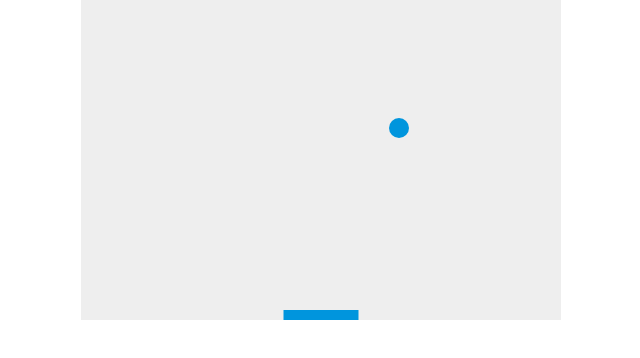
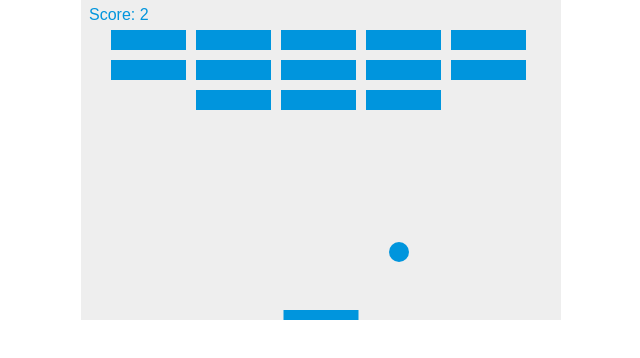
Before and after one commit to roum02/web1, a plain HTML site: page canvas.html in a window 1280 px wide. Shown: the whole page, without its empty margins (319-959 px from the left). Drawn offline with Linux system fonts and the light colour scheme.

Commit message:
Add files via upload

```diff
--- a/canvas.html
+++ b/canvas.html
@@ -51,8 +51,27 @@
         var rightPressed = false;
         var leftPressed = false;
 
+        var brickRowCount = 3;
+        var brickColumnCount = 5;
+        var brickWidth = 75;
+        var brickHeight = 20;
+        var brickPadding = 10;
+        var brickOffsetTop = 30;
+        var brickOffsetLeft = 30;
+
+        var score = 0;
+
+        var bricks = [];
+        for(var c=0; c<brickColumnCount; c++){
+            bricks[c] = [];
+            for(var r=0; r<brickRowCount; r++){
+                bricks[c][r] = {x:0, y:0, status: 1 };
+            }
+        }
+
         document.addEventListener("keydown", keyDownHandler, false);
         document.addEventListener("keyup", keyUpHandler, false);
+        //document.addEventListener("mousemove", mouseMoveHandler, false);
 
         function keyDownHandler(e){
             if(e.keyCode == 39){
@@ -72,6 +91,40 @@
             }
         }
 
+        function collisionDetection(){
+            for(var c =0; c<brickColumnCount; c++){
+                for(var r=0; r<brickRowCount; r++){
+                    var b = bricks[c][r];
+                    if(b.status == 1){
+                        if(x>b.x && x<b.x+brickWidth && y > b.y && y <b.y +brickHeight){
+                        dy = -dy;
+                        b.status = 0;
+                        score++;
+                        if(score == brickRowCount*brickColumnCount){
+                            alert("YOU WIN, CONGRATULATIONS!")
+                            document.location.reload();
+                            clearInterval(interval);
+                        }
+                    }
+                    }
+
+                }
+            }
+        }
+/*
+        function mouseMoveHandler(e){
+            var relativeX = e.clientX - canvas.offsetLeft;
+            if(relativeX > 0 && relativeX < canvas.width){
+                paddleX = relativeX - paddleWidth/2;
+            }
+        }
+*/
+        function drawScore(){
+            ctx.font = "16px Arial";
+            ctx.fillStyle = "#0095DD";
+            ctx.fillText("Score: "+score, 8, 20);
+        }
+
         function drawBall() {
             ctx.beginPath();
             ctx.arc(x, y, ballRadius, 0, Math.PI*2);
@@ -88,16 +141,47 @@
             ctx.closePath();
         }
 
+        function drawBricks(){
+            for(var c=0; c<brickColumnCount; c++){
+                for(var r=0; r<brickRowCount; r++){
+                    if(bricks[c][r].status ==1){
+                        var brickX = (c*(brickWidth+brickPadding))+brickOffsetLeft;
+                        var brickY = (r*(brickHeight+brickPadding))+brickOffsetTop;
+                        bricks[c][r].x = brickX;
+                        bricks[c][r].y = brickY;
+                        ctx.beginPath();
+                        ctx.rect(brickX, brickY ,brickWidth, brickHeight);
+                        ctx.fillStyle = "#0095DD";
+                        ctx.fill();
+                        ctx.closePath();
+                    }
+
+                }
+            }
+        }
+
         function draw() {
             ctx.clearRect(0, 0, canvas.width, canvas.height);
+            drawBricks();
             drawBall();
             drawPaddle();
+            drawScore();
+            collisionDetection();
 
             if(x + dx > canvas.width-ballRadius || x + dx < ballRadius){
                 dx = -dx;
             }
-            if(y + dy > canvas.height-ballRadius || y + dy < ballRadius){
+            if(y + dy < ballRadius){
                 dy = -dy;
+            }
+            else if(y + dy > canvas.height-ballRadius){
+                if(x > paddleX && x < paddleX + paddleWidth){
+                    dy = -dy;
+                }
+                else{
+                    alert("Game Over");
+                    document.location.reload();
+                }
             }
 
 
@@ -113,6 +197,8 @@
             y += dy;
         }
 
+
+
         setInterval(draw, 10);
 
     </script>
```
